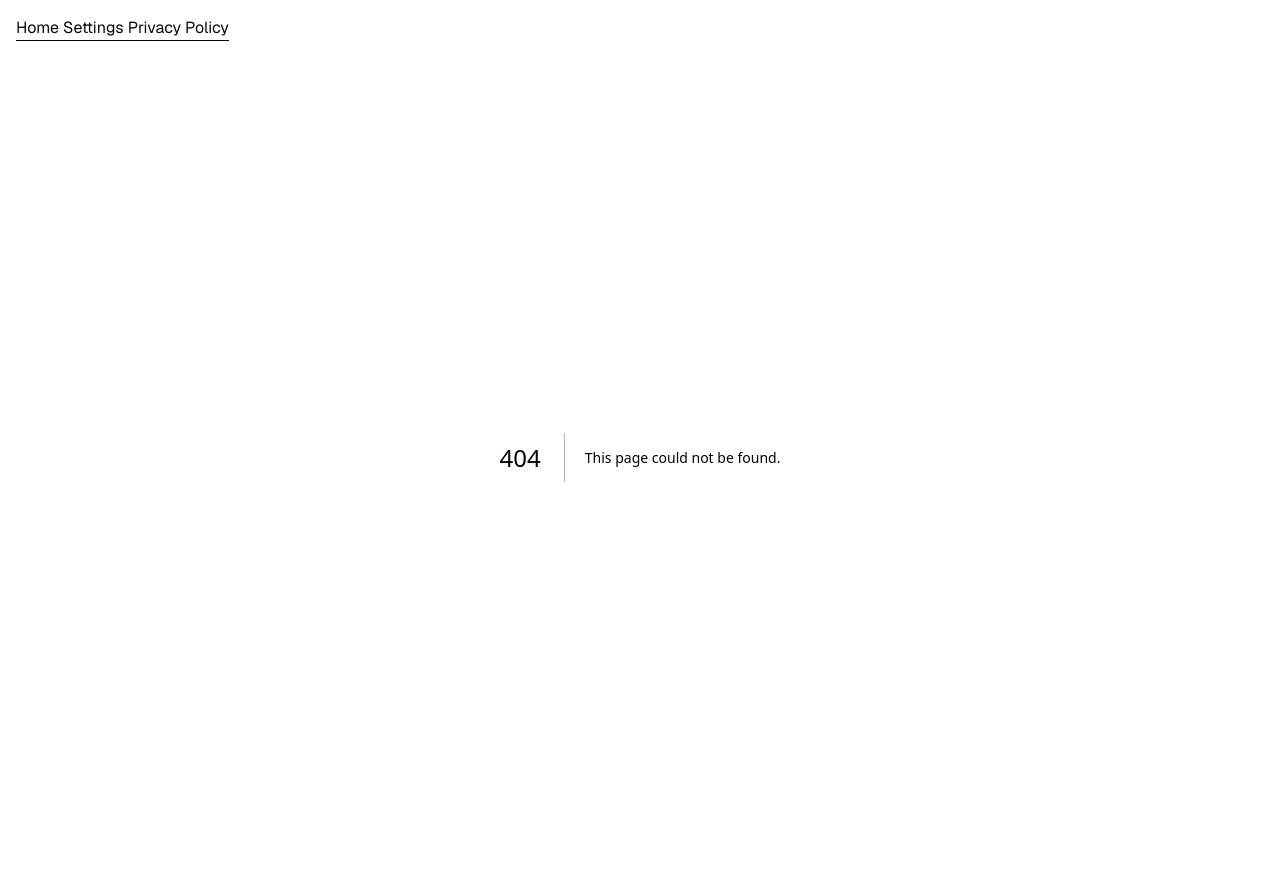
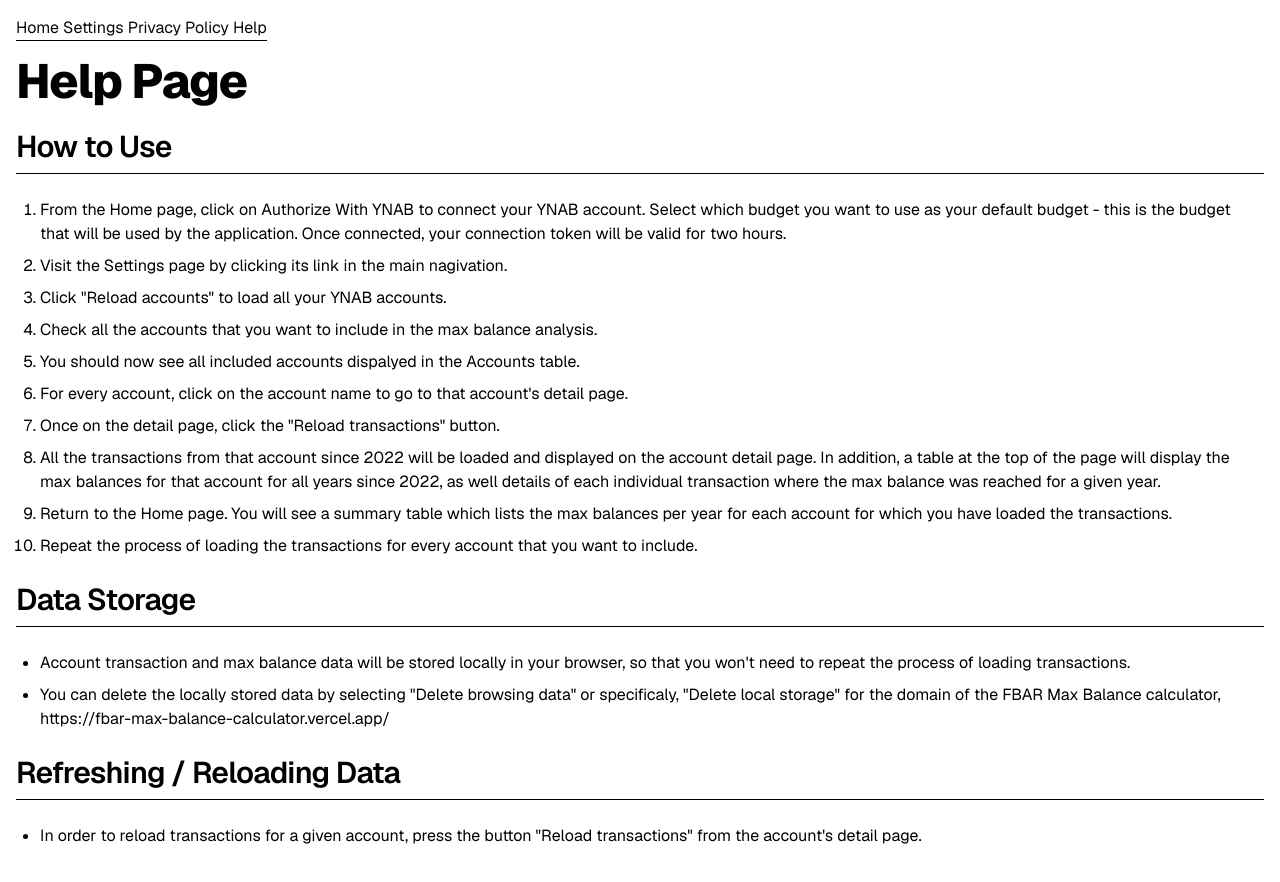
Before and after one commit to bpb54321/fbar-max-balance-calculator, a Next.js app: page /help in a window 1280 px wide. Before the commit this address had no page. Shown: the top 882 px of the page. Built offline with nearby package versions, Linux system fonts and the light colour scheme.

Commit message:
Add help page.

```diff
--- /dev/null
+++ b/app/help/page.tsx
@@ -0,0 +1,77 @@
+import Heading1 from "@/design-system/headings/heading1/Heading1";
+import Heading2 from "@/design-system/headings/heading2/Heading2";
+
+export default function HelpPage() {
+  return (
+    <>
+      <Heading1>Help Page</Heading1>
+      <Heading2>How to Use</Heading2>
+      <ol className="my-6 ml-6 list-decimal">
+        <li className="my-2">
+          From the Home page, click on Authorize With YNAB to connect your YNAB
+          account. Select which budget you want to use as your default budget -
+          this is the budget that will be used by the application. Once
+          connected, your connection token will be valid for two hours.
+        </li>
+        <li className="my-2">
+          Visit the Settings page by clicking its link in the main nagivation.
+        </li>
+        <li className="my-2">
+          Click "Reload accounts" to load all your YNAB accounts.
+        </li>
+        <li className="my-2">
+          Check all the accounts that you want to include in the max balance
+          analysis.
+        </li>
+        <li className="my-2">
+          You should now see all included accounts dispalyed in the Accounts
+          table.
+        </li>
+        <li className="my-2">
+          For every account, click on the account name to go to that account's
+          detail page.
+        </li>
+        <li className="my-2">
+          Once on the detail page, click the "Reload transactions" button.
+        </li>
+        <li className="my-2">
+          All the transactions from that account since 2022 will be loaded and
+          displayed on the account detail page. In addition, a table at the top
+          of the page will display the max balances for that account for all
+          years since 2022, as well details of each individual transaction where
+          the max balance was reached for a given year.
+        </li>
+        <li className="my-2">
+          Return to the Home page. You will see a summary table which lists the
+          max balances per year for each account for which you have loaded the
+          transactions.
+        </li>
+        <li className="my-2">
+          Repeat the process of loading the transactions for every account that
+          you want to include.
+        </li>
+      </ol>
+      <Heading2>Data Storage</Heading2>
+      <ul className="my-6 ml-6 list-disc">
+        <li className="my-2">
+          Account transaction and max balance data will be stored locally in
+          your browser, so that you won't need to repeat the process of loading
+          transactions.
+        </li>
+        <li className="my-2">
+          You can delete the locally stored data by selecting "Delete browsing
+          data" or specificaly, "Delete local storage" for the domain of the
+          FBAR Max Balance calculator,
+          https://fbar-max-balance-calculator.vercel.app/
+        </li>
+      </ul>
+      <Heading2>Refreshing / Reloading Data</Heading2>
+      <ul className="my-6 ml-6 list-disc">
+        <li className="my-2">
+          In order to reload transactions for a given account, press the button
+          "Reload transactions" from the account's detail page.
+        </li>
+      </ul>
+    </>
+  );
+}
--- a/components/MainNavigation.tsx
+++ b/components/MainNavigation.tsx
@@ -6,6 +6,7 @@ const links: LinkData[] = [
   { text: "Home", href: "/" },
   { text: "Settings", href: "/settings" },
   { text: "Privacy Policy", href: "/privacy-policy" },
+  { text: "Help", href: "/help" },
 ];
 
 export default function MainNavigation() {
```
